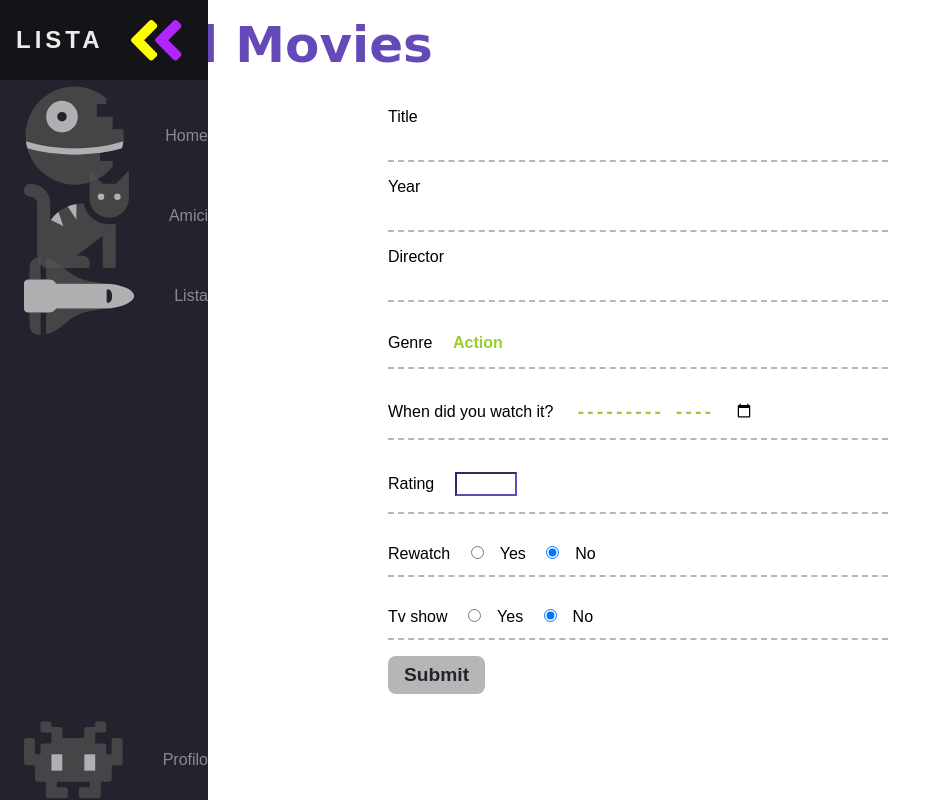
After one commit to bergio13/webapp_v2, a Flask app: page /add_movie in a window 1280 px wide. The commit adds this page. Shown: the whole page, without its empty margins (0-951 px from the left). Run offline with Flask 2, Linux system fonts and the light colour scheme; some web fonts are replaced.

Commit message:
improved the styling and added the movie form

```diff
--- a/app.py
+++ b/app.py
@@ -33,7 +33,11 @@ def hello():
 
 @app.route('/lista')
 def lista():
-    users = load_users_from_db()
+    try:
+        users = load_users_from_db()
+    except:
+        users = []
+        flash('Something went wrong, please refresh the page', category='error')
     return render_template('lista.html', users=users, months=months)
 
 @app.route("/users/<name>")
@@ -128,5 +132,19 @@ def logout():
    # Redirect to login page
     return redirect('/')
 
+@app.route('/add_movie', methods=['GET', 'POST'])
+def add_movie():
+    if request.method == "POST":
+        title = request.form.get("title")
+        director = request.form.get("director")
+        year = request.form.get("year")
+        date = request.form.get("date")
+        genre = request.form.get("genre")
+        rating = request.form.get("rating")
+        rewatch = request.form.get("rewatch")
+        tv = request.form.get("tv")
+    return render_template('add_movie.html')
+
+
 if __name__ == '__main__':
     app.run(debug=True)
--- a/static/css/style.css
+++ b/static/css/style.css
@@ -34,6 +34,7 @@ main {
 }
 
 h1 {
+  margin-top: 0;
   font-size: 50px;
   font-family: "Rubik Iso", cursive;
   font-weight: bold;
@@ -156,6 +157,15 @@ h4 {
   transform: rotate(-180deg);
 }
 
+.navbar:hover {
+  width: 13rem;
+}
+
+.navbar:hover .link-text {
+  display: inline;
+  transition: opacity var(--transition-speed);
+}
+
 @keyframes moveRotate {
   0% {
     transform: translate(-50%, -50%) rotate(0deg);
@@ -167,7 +177,7 @@ h4 {
     transform: translate(-50%, -50%) rotate(720deg);
   }
   75% {
-    transform: translate(75%, 50%) rotate(1080deg);
+    transform: translate(50%, 75%) rotate(1080deg);
   }
 
   100% {
@@ -185,6 +195,13 @@ form {
   position: relative;
   border-bottom: 2px dashed var(--text-primary);
   margin: 4rem auto 1rem;
+}
+
+.field-add {
+  width: 100%;
+  position: relative;
+  border-bottom: 2px dashed var(--text-primary);
+  margin: 1rem auto 1rem;
 }
 
 .label {
@@ -279,14 +296,67 @@ form {
   background: var(--text-tertiary);
 }
 
+.button-Login:hover {
+  background: rgb(255, 0, 204);
+  color: var(--bg-primary);
+}
+
+select {
+  appearance: none;
+  background: transparent;
+  border: none;
+  padding: 1rem 1rem;
+  font-family: inherit;
+  font-size: inherit;
+  color: yellowgreen;
+  outline: none;
+  cursor: pointer;
+  font-weight: bold;
+}
+
+.month {
+  position: relative;
+  margin: 1rem 1rem;
+  color: yellowgreen;
+  border: none;
+  background: transparent;
+  font-size: 1rem;
+  font-weight: bold;
+}
+
+.number {
+  position: relative;
+  margin: 1rem 1rem;
+  color: yellowgreen;
+  border-color: var(--text-tertiary);
+  background: transparent;
+  font-weight: bold;
+  font-size: 1rem;
+  text-align: center;
+}
+
+.radio {
+  position: relative;
+  margin: 1rem 1rem;
+}
+
 a {
   text-decoration: none;
+  transition: var(--transition-speed);
+}
+
+a:hover {
+  color: rgb(255, 0, 204);
 }
 
 .alert {
   color: var(--bg-primary);
   padding: 1rem;
   margin-left: 25%;
+}
+
+ul.add li {
+  display: inline;
 }
 
 /* Small screens */
@@ -321,13 +391,4 @@ a {
     height: 100vh;
     top: 0;
   }
-
-  .navbar:hover {
-    width: 15rem;
-  }
-
-  .navbar:hover .link-text {
-    display: inline;
-    transition: opacity var(--transition-speed);
-  }
 }
--- /dev/null
+++ b/templates/add_movie.html
@@ -0,0 +1,90 @@
+{% extends 'base.html' %} {% block title %}Add Movies{% endblock %} {% block
+content %}
+<main>
+  <h1>Add Movies</h1>
+  <form method="post">
+    <div class="field field-add">
+      <label for="title">Title</label>
+      <input
+        type="text"
+        class="input"
+        id="title"
+        placeholder=""
+      />
+    </div>
+    <div class="field field-add">
+      <label for="year">Year</label>
+      <input
+        type="text"
+        class="input"
+        id="year"
+        placeholder=""
+      />
+    </div>
+    <div class="field field-add">
+      <label for="director">Director</label>
+      <input
+        type="text"
+        class="input"
+        id="director"
+        placeholder=""
+      />
+    </div>
+    <div class="field-add select">
+      <label for="genre">Genre</label>
+      <select id="genre">
+        <option value="Action">Action</option>
+        <option value="Adventure">Adventure</option>
+        <option value="Animation">Animation</option>
+        <option value="Biography">Biography</option>
+        <option value="Comedy">Comedy</option>
+        <option value="Crime">Crime</option>
+        <option value="Documentary">Documentary</option>
+        <option value="Drama">Drama</option>
+        <option value="Fantasy">Fantasy</option>
+        <option value="Film-Noir">Noir</option>
+        <option value="History">History</option>
+        <option value="Horror">Horror</option>
+        <option value="Musical">Musical</option>
+        <option value="Romance">Romance</option>
+        <option value="Sci-Fi">Sci-Fi</option>
+        <option value="Sport">Sport</option>
+        <option value="Thriller">Thriller</option>
+        <option value="War">War</option>
+        <option value="Western">Western</option>
+      </select>
+    </div>
+    <div class="field-add">
+      <label for="date">When did you watch it?</label>
+      <input
+        type="month"
+        class="month"
+        id="date"
+        placeholder=""
+      />
+    </div>
+    <div class="field-add">
+      <label for="Rating">Rating</label>
+      <input
+        type="number"
+        class="number"
+        id="actors"
+        placeholder=""
+        max="10"
+        min="0"
+      />
+    </div>
+    <div class="field-add">
+      <label for="rewatch">Rewatch</label>
+      <input type="radio" class="radio" name="rewatch" id="rewatch_yes">Yes</input>
+      <input type="radio" class="radio" name="rewatch" id="rewatch_no" checked>No</input>
+    </div>
+    <div class="field-add">
+      <label for="tv">Tv show</label>
+      <input type="radio" class="radio" name="tv" id="tv_yes">Yes</input>
+      <input type="radio" class="radio" name="tv"  id="tv_no" checked>No</input>
+    </div>
+    <button type="submit" class="button">Submit</button>
+  </form>
+</main>
+{% endblock %}
--- a/templates/base.html
+++ b/templates/base.html
@@ -65,6 +65,35 @@
               aria-hidden="true"
               focusable="false"
               data-prefix="fad"
+              data-icon="space-station-moon-alt"
+              role="img"
+              xmlns="http://www.w3.org/2000/svg"
+              viewBox="0 0 512 512"
+              class="svg-inline--fa fa-space-station-moon-alt fa-w-16 fa-5x"
+            >
+              <g class="fa-group">
+                <path
+                  fill="currentColor"
+                  d="M501.70312,224H448V160H368V96h48V66.67383A246.86934,246.86934,0,0,0,256,8C119.03125,8,8,119.0332,8,256a250.017,250.017,0,0,0,1.72656,28.26562C81.19531,306.76953,165.47656,320,256,320s174.80469-13.23047,246.27344-35.73438A250.017,250.017,0,0,0,504,256,248.44936,248.44936,0,0,0,501.70312,224ZM192,240a80,80,0,1,1,80-80A80.00021,80.00021,0,0,1,192,240ZM384,343.13867A940.33806,940.33806,0,0,1,256,352c-87.34375,0-168.71094-11.46094-239.28906-31.73633C45.05859,426.01953,141.29688,504,256,504a247.45808,247.45808,0,0,0,192-91.0918V384H384Z"
+                  class="fa-secondary"
+                ></path>
+                <path
+                  fill="currentColor"
+                  d="M256,320c-90.52344,0-174.80469-13.23047-246.27344-35.73438a246.11376,246.11376,0,0,0,6.98438,35.998C87.28906,340.53906,168.65625,352,256,352s168.71094-11.46094,239.28906-31.73633a246.11376,246.11376,0,0,0,6.98438-35.998C430.80469,306.76953,346.52344,320,256,320Zm-64-80a80,80,0,1,0-80-80A80.00021,80.00021,0,0,0,192,240Zm0-104a24,24,0,1,1-24,24A23.99993,23.99993,0,0,1,192,136Z"
+                  class="fa-primary"
+                ></path>
+              </g>
+            </svg>
+            <span class="link-text">Home</span>
+          </a>
+        </li>
+
+        <li class="nav-item">
+          <a href="#" class="nav-link">
+            <svg
+              aria-hidden="true"
+              focusable="false"
+              data-prefix="fad"
               data-icon="cat"
               role="img"
               xmlns="http://www.w3.org/2000/svg"
@@ -175,6 +142,40 @@
                 ></path>
               </g>
             </svg>
+            <span class="link-text">Lista</span>
+          </a>
+        </li>
+
+        <li class="nav-item">
+          {% if session['loggedin'] == True %}
+          <a href="/profile" class="nav-link">
+          {% else %}
+          <a href="/register" class="nav-link">
+          {% endif %}
+          <svg
+              aria-hidden="true"
+              focusable="false"
+              data-prefix="fad"
+              data-icon="alien-monster"
+              role="img"
+              xmlns="http://www.w3.org/2000/svg"
+              viewBox="0 0 576 512"
+              class="svg-inline--fa fa-alien-monster fa-w-18 fa-9x"
+            >
+              <g class="fa-group">
+                <path
+                  fill="currentColor"
+                  d="M560,128H528a15.99954,15.99954,0,0,0-16,16v80H480V176a15.99954,15.99954,0,0,0-16-16H416V96h48a16.00079,16.00079,0,0,0,16-16V48a15.99954,15.99954,0,0,0-16-16H432a15.99954,15.99954,0,0,0-16,16V64H368a15.99954,15.99954,0,0,0-16,16v48H224V80a15.99954,15.99954,0,0,0-16-16H160V48a15.99954,15.99954,0,0,0-16-16H112A15.99954,15.99954,0,0,0,96,48V80a16.00079,16.00079,0,0,0,16,16h48v64H112a15.99954,15.99954,0,0,0-16,16v48H64V144a15.99954,15.99954,0,0,0-16-16H16A15.99954,15.99954,0,0,0,0,144V272a16.00079,16.00079,0,0,0,16,16H64v80a16.00079,16.00079,0,0,0,16,16h48v80a16.00079,16.00079,0,0,0,16,16h96a16.00079,16.00079,0,0,0,16-16V432a15.99954,15.99954,0,0,0-16-16H192V384H384v32H336a15.99954,15.99954,0,0,0-16,16v32a16.00079,16.00079,0,0,0,16,16h96a16.00079,16.00079,0,0,0,16-16V384h48a16.00079,16.00079,0,0,0,16-16V288h48a16.00079,16.00079,0,0,0,16-16V144A15.99954,15.99954,0,0,0,560,128ZM224,320H160V224h64Zm192,0H352V224h64Z"
+                  class="fa-secondary"
+                ></path>
+                <path
+                  fill="currentColor"
+                  d="M160,320h64V224H160Zm192-96v96h64V224Z"
+                  class="fa-primary"
+                ></path>
+              </g>
+            </svg>
+
             <span class="link-text">Profilo</span>
           </a>
         </li>
--- a/templates/home.html
+++ b/templates/home.html
@@ -8,5 +8,6 @@
     src="https://upload.wikimedia.org/wikipedia/commons/thumb/d/d4/Simple_Stick_Figure.svg/640px-Simple_Stick_Figure.svg.png"
   />
   <h3>Film visti questo mese</h3>
+  <a href="/add_movie">Aggiungi un film</a>
 </main>
 {% endblock %}
```
Also changed, not shown: other parts of templates/base.html (+0 -62 lines), templates/login.html (+19 -6 lines), templates/register.html (+26 -7 lines).
